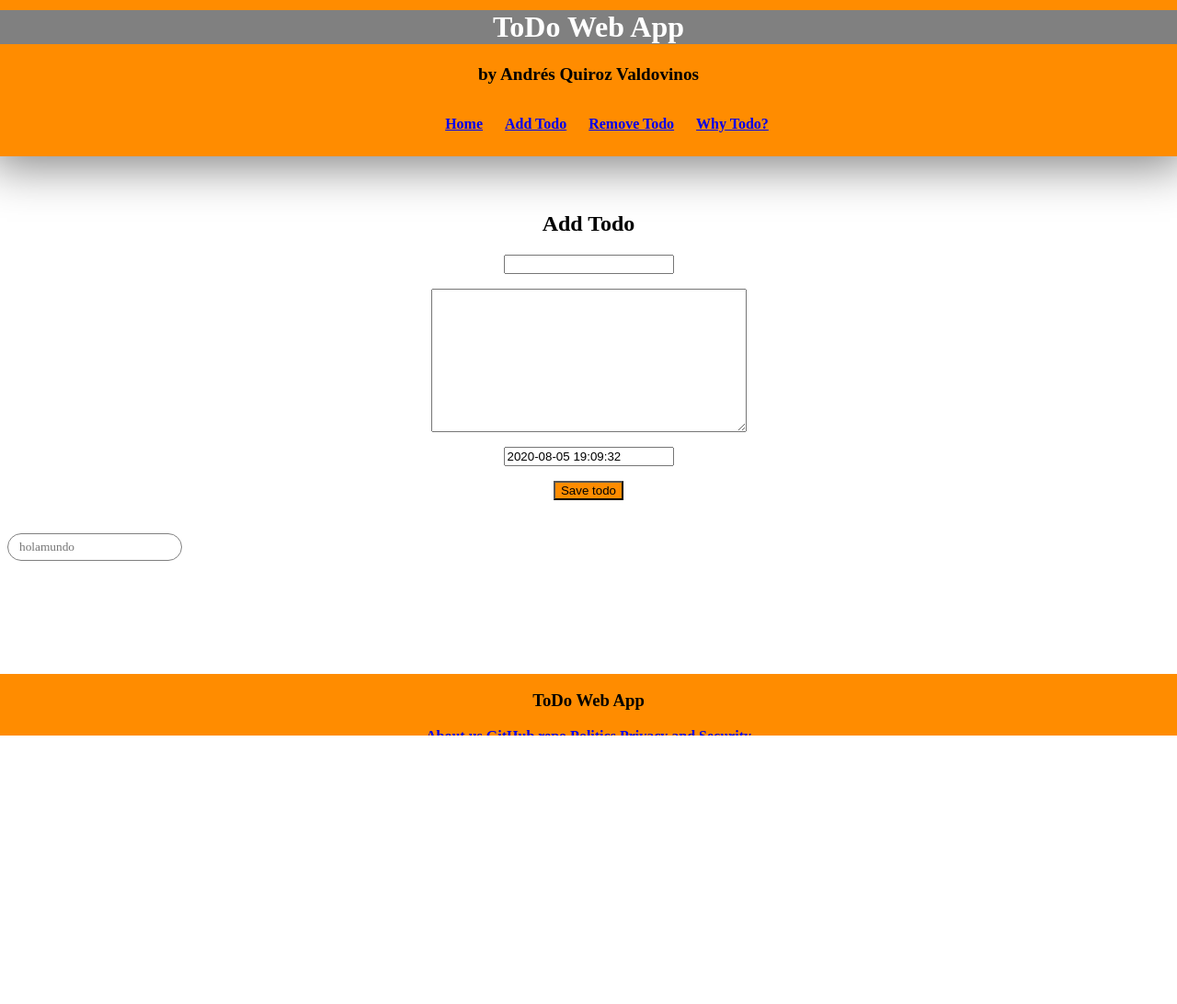
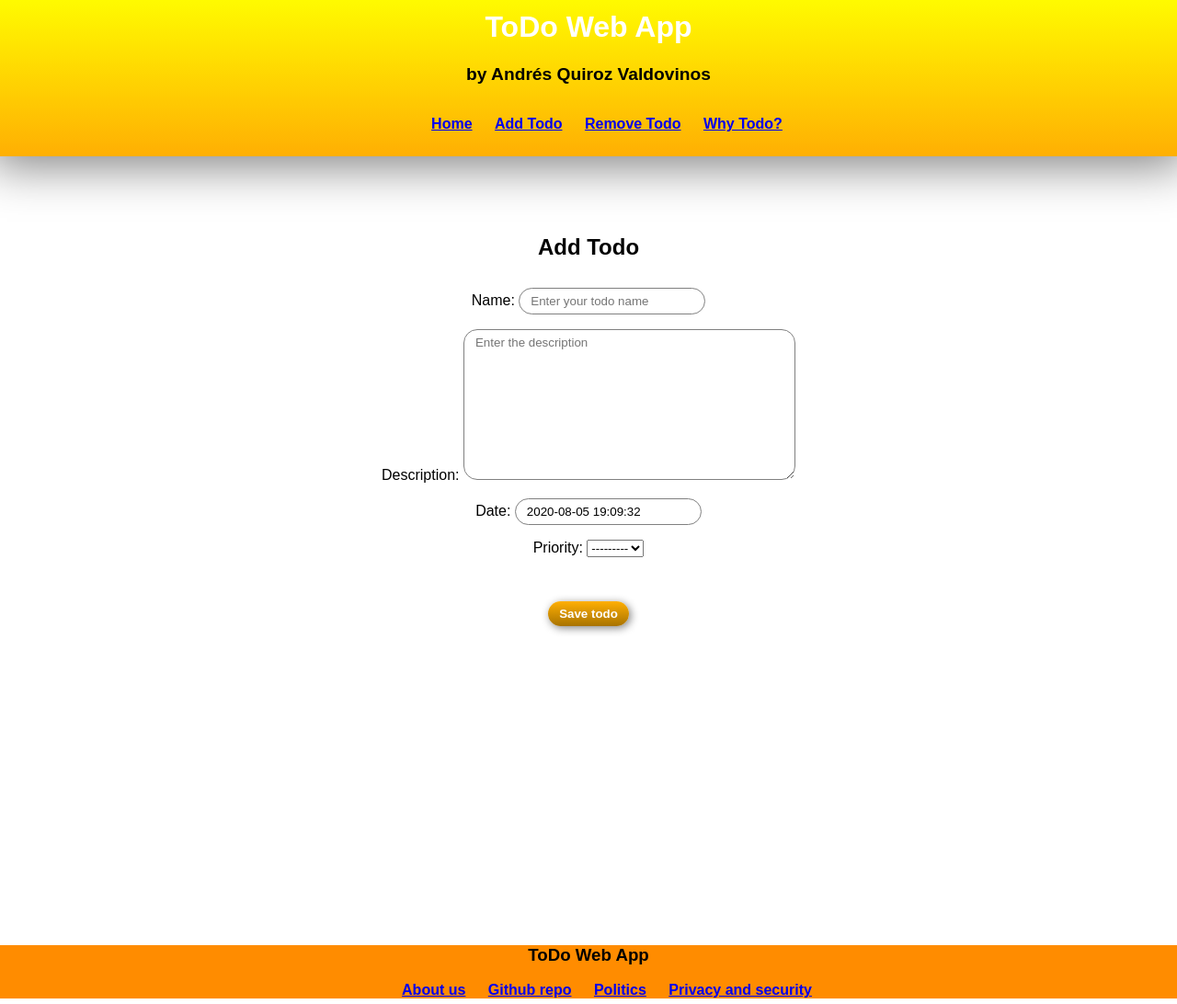
Before and after one commit to AndresQuiVal/ToDoWebApp, a Django app: page /add_todo/ in a window 1280 px wide. Shown: the whole page at 92% size. Before the commit the page ends 800 px from the top, so only its background shows below. Run offline with Django 3.2, Linux system fonts and the light colour scheme; data that the repository does not hold is empty.

Commit message:
CSS external file intergration (static files); mod of form inputs and footer div

```diff
--- a/ToDoWeb/templates/base.html
+++ b/ToDoWeb/templates/base.html
@@ -1,12 +1,14 @@
 <html>
     <head>
+        {% load static %}
+        <link rel="stylesheet" href="{% static 'todoapp/styles.css' %}">
         {% block title %}{% endblock %}
     </head>
-    <body>
+    <body style="font-family: Poppins Regular, sans-serif;">
         <header>
-            <div style="font-family: Poppins Regular; font-weight: bold; background-color: darkorange; margin: -10 -10 0 -10; padding-bottom: 10px; box-shadow: 0px 10px 50px grey; position: fixed; top: 0px; right: 0px; left: 0px;">
+            <div class="header-div">
                 <div align="center">
-                    <div style="background-color: gray; box-shadow: 10px 20px 10x black; border-radius: 10px;">
+                    <div>
                         <h1 style="color: white;">ToDo Web App</h1>
                     </div>
 
@@ -16,33 +18,30 @@
                 <nav>
                     <div align="center" style="margin-bottom: 10px;">
                         <ul>
-                            <li style="margin: 10px; display: inline;"><a href="/">Home</a></li>
-                            <li style="margin: 10px; display: inline;"><a href="add_todo/">Add Todo</a></li>
-                            <li style="margin: 10px; display: inline;"><a href="remove_todo/">Remove Todo</a></li>
-                            <li style="margin: 10px; display: inline;"><a href="about_todo/">Why Todo?</a></li>
+                            <li class="nav-bar-items"><a href="/">Home</a></li>
+                            <li class="nav-bar-items"><a href="/add_todo/">Add Todo</a></li>
+                            <li class="nav-bar-items"><a href="/remove_todo/">Remove Todo</a></li>
+                            <li class="nav-bar-items"><a href="/about_todo/">Why Todo?</a></li>
                         </ul>
-                        <!-- <a href="/">Home</a>
-                        <a href="add_todo/">Add Todo</a>
-                        <a href="remove_todo/">Remove Todo</a>
-                        <a href="about_todo/">Why Todo?</a> -->
                     </div>
                 </nav>
             </div>
         </header>
         <main>
-            <div style="margin-top: 200px;">
+            <div class="main-div">
                 {% block content %}{% endblock %}
-                <input type="text" placeholder="holamundo" style="border-radius: 30px; border: 1px solid gray; padding: .375rem .75rem; outline: none; font-family: Poppins Regular;">
             </div>
         </main>
         <footer>
-            <div style="background-color: darkorange; margin: -10; margin-top: 10px; font-family: Poppins Regular; font-weight: bold; position: absolute; bottom: 0px; right: 0px; left: 0px;">
+            <div class="footer-div">
                 <div align="center">
                     <h3>ToDo Web App</h3>
-                    <a href="#">About us</a>
-                    <a href="#">GitHub repo</a>
-                    <a href="#">Politics</a>
-                    <a href="#">Privacy and Security</a>
+                    <ul>
+                        <li class="nav-bar-items"><a href="#">About us</a></li>
+                        <li class="nav-bar-items"><a href="#">Github repo</a></li>
+                        <li class="nav-bar-items"><a href="#">Politics</a></li>
+                        <li class="nav-bar-items"><a href="#">Privacy and security</a></li>
+                    </ul>
                 </div>
             </div>
         </footer>
--- a/todoapp/forms.py
+++ b/todoapp/forms.py
@@ -5,4 +5,7 @@ class ToDoForm(forms.ModelForm):
     class Meta:
         model = ToDo
         fields = ["name", "description", "date", "priority"]
-        widgets = { "description" : forms.Textarea() }
+        widgets = {
+             "description" : forms.Textarea(attrs={'placeholder': 'Enter the description'}),
+             "name" : forms.TextInput(attrs={'placeholder' : 'Enter your todo name'}),
+        }
--- /dev/null
+++ b/todoapp/static/todoapp/styles.css
@@ -0,0 +1,72 @@
+.header-div {
+    font-family: Poppins Regular, sans-serif;
+    font-weight: bold;
+    background-color: darkorange;
+    margin: -10 -10 0 -10;
+    padding-bottom: 10px;
+    box-shadow: 0px 10px 50px grey;
+    position: fixed;
+    top: 0px;
+    right: 0px;
+    left: 0px;
+    background: linear-gradient(#ffff00, #ffaf03);
+}
+
+.main-div {
+    margin-top: 225px;
+    min-height: 100%;
+}
+
+.footer-div {
+    background-color: darkorange;
+    margin: -10;
+    margin-top: 10px;
+    font-family: Poppins Regular, sans-serif;
+    font-weight: bold;
+    /* position: relative;
+    bottom: 0px;
+    right: 0px;
+    left: 0px; */
+    position: relative;
+    height: auto;
+    /* margin-top: auto; */
+}
+
+input {
+    border-radius: 30px;
+    border: 1px solid gray;
+    padding: .375rem .75rem;
+    outline: none;
+    font-family: Poppins Regular, sans-serif;
+}
+
+textarea {
+    border-radius: 15px;
+    border: 1px solid gray;
+    padding: .375rem .75rem;
+    outline: none;
+    font-family: Poppins Regular, sans-serif;
+}
+
+.nav-bar-items {
+    margin: 10px;
+    display: inline;
+}
+
+.custom-button {
+    background-color: darkorange;
+    border-radius: 30px;
+    font-family: Poppins Regular, sans-serif;
+    outline: none;
+    padding: .375rem .75rem;
+    font-weight: bold;
+    color: white;
+    border: 0px;
+    box-shadow: 2px 2px 10px gray;
+    background: linear-gradient(#ffaf03, #a87300);
+}
+
+.add-todo-form-container {
+    font-family: Poppins Regular, sans-serif;
+    margin: 30px;
+}
--- a/todoapp/templates/todoapp/add_todo.html
+++ b/todoapp/templates/todoapp/add_todo.html
@@ -1,19 +1,17 @@
 {% extends 'base.html' %}
 
-{% block title %}<title>Add todo's</title>{% endblock %}
+{% block title %} <title>Add todo's</title> {% endblock %}
 
 {% block content %}
 
     <div style="padding: 10; margin: 10;" align="center">
         <h2>Add Todo</h3>
         <form action="" method="POST"> {% csrf_token %}
-            <!-- <div style="border-radius: 30px; border: 1px solid gray; padding: .375rem .75rem; outline: none; font-family: Poppins Regular;">  -->
-                <p>{{ todo_form.name }}</p>
-                <p>{{ todo_form.description }}</p>
-                <p>{{ todo_form.date }}</p>
-            <!-- </div> -->
-            <!-- {{ todo_form.as_p }} -->
-            <input type="submit" value="Save todo" style="background-color: darkorange;">
+            <div class="add-todo-form-container">
+                {{ todo_form.as_p }}
+            </div>
+            <br>
+            <input type="submit" value="Save todo" class="custom-button">
         </form>
     </div>
 
```
Also changed, not shown: todoapp/templates/todoapp/index.html (+12 -2 lines).
